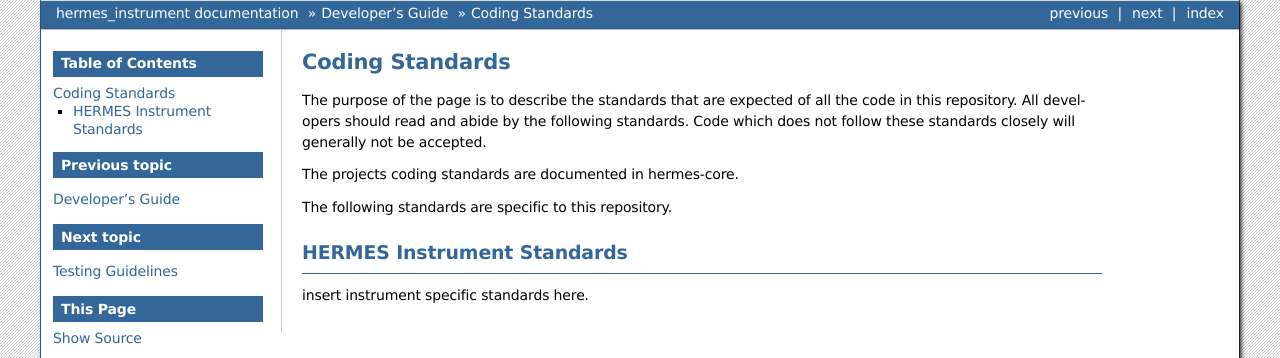
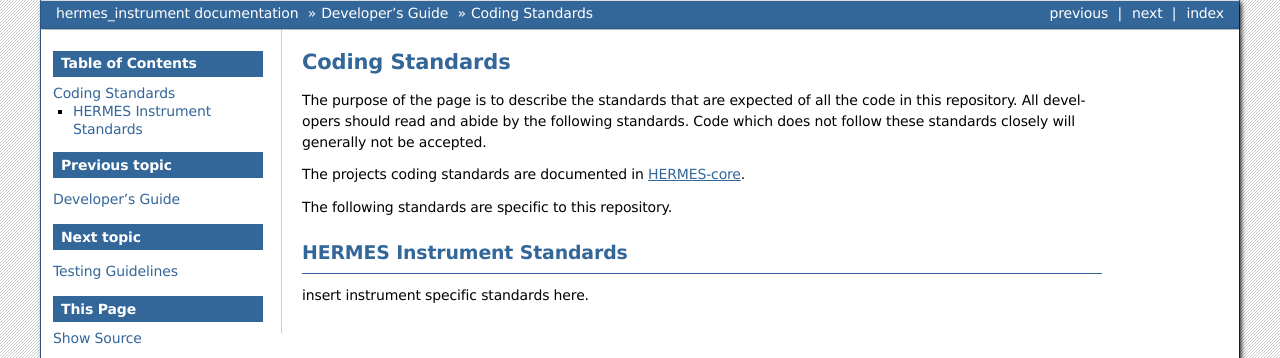
Before and after one commit to HERMES-SOC/hermes_instrument, a Sphinx documentation site: the page built from docs/dev-guide/code_standards.rst, in a window 1280 px wide. Shown: the top 358 px of the page. Built offline with Sphinx 7.4.7, drawn with Linux system fonts in a browser that asks for light colours; the version number could not be read and is left out; part of the change alters nothing that is shown.

```diff
--- a/docs/conf.py
+++ b/docs/conf.py
@@ -42,7 +42,7 @@ extensions = [
 ]
 
 # Set automodapi to generate files inside the generated directory
-#automodapi_toctreedirnm = "_build/html/api"
+# automodapi_toctreedirnm = "_build/html/api"
 numpydoc_show_class_members = False
 # generate autosummary even if no references
 autosummary_generate = True
@@ -95,7 +95,7 @@ intersphinx_mapping = {
     ),
     "astropy": ("http://docs.astropy.org/en/stable/", None),
     "sunpy": ("https://docs.sunpy.org/en/stable/", None),
-    #    "hermes_core": ("https://readtehdocs.org/projects/hermes_core/en/stable/", None),
+    "hermes_core": ("https://hermes-core.readthedocs.io/en/latest/", None),
 }
 
 # -- Options for HTML output -------------------------------------------------
--- a/docs/dev-guide/code_standards.rst
+++ b/docs/dev-guide/code_standards.rst
@@ -8,7 +8,7 @@ The purpose of the page is to describe the standards that are expected of all th
 All developers should read and abide by the following standards.
 Code which does not follow these standards closely will generally not be accepted.
 
-The projects coding standards are documented in hermes-core.
+The projects coding standards are documented in `HERMES-core <https://hermes-core.readthedocs.io/en/latest/dev-guide/code_standards.html>`_.
 
 The following standards are specific to this repository.
 
```
Also changed, not shown: 1 other file.
